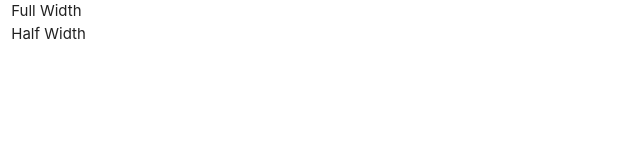
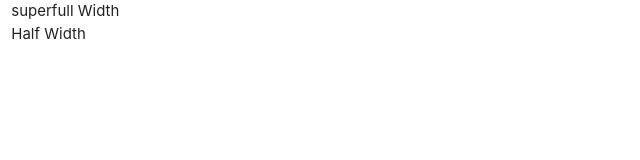
Before and after one commit to MikeBarrientos/MikeBarrientos.github.io, a plain HTML site: page index.html in a window 1280 px wide. Shown: the full height of the page, 0-640 px from the left. Drawn offline with Linux system fonts and the light colour scheme.

Commit message:
Update index.html

```diff
--- a/index.html
+++ b/index.html
@@ -17,7 +17,7 @@
     <!--JavaScript at end of body for optimized loading-->
     <script type="text/javascript" src="js/materialize.min.js"></script>
     <div class="row">
-        <div class="col s12">Full Width</div>
+        <div class="col s12">superfull Width</div>
         <div class="col s6">Half Width</div>
         <div class="col s6">Half Width</div>
       </div>
```
